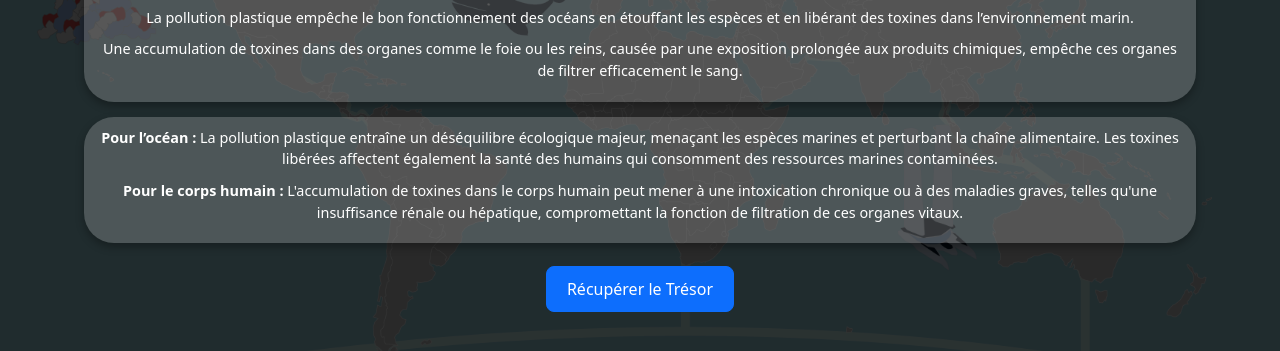
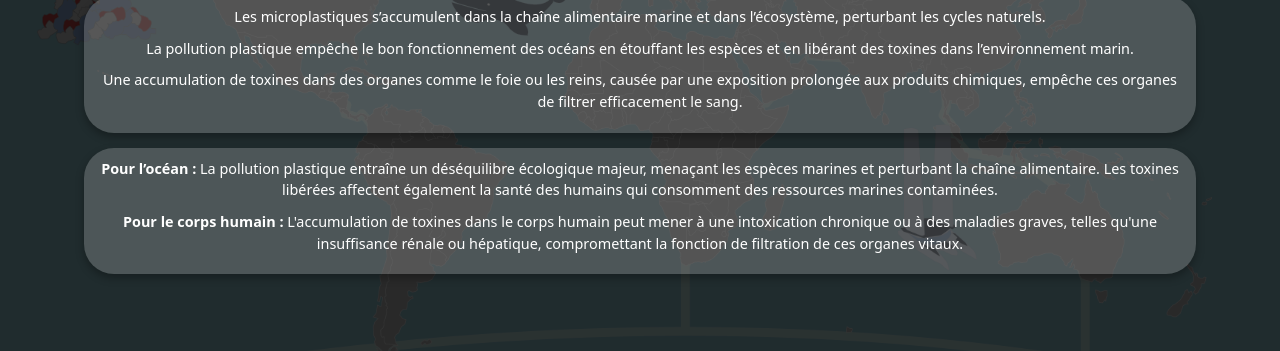
Before and after one commit to Eziearques/eziearques.github.io, a website built with webpack: page page_html/Pollution.html in a window 1280 px wide. Shown: the part 403-754 px from the top of the page. Built offline with nearby package versions, Linux system fonts and the light colour scheme.

Commit message:
Removed unnecessary button

```diff
--- a/page_html/Pollution.html
+++ b/page_html/Pollution.html
@@ -192,9 +192,6 @@
       <p><strong>Pour le corps humain :</strong> L'accumulation de toxines dans le corps humain peut mener à une intoxication chronique ou à des maladies graves, telles qu'une insuffisance rénale ou hépatique, compromettant la fonction de filtration de ces organes vitaux.</p>
     </div>
 
-    <div class="jumbotron justify-content-center text-center mt-auto p-2">
-      <button type="button" class="btn btn-primary btn-lg" href="/index.html">Récupérer le Trésor</button>
-    </div>
   </div>
 </div>
 <!-- /Background image -->
```
Also changed, not shown: page_html/Biodiversite.html (+0 -3 lines), page_html/Fievre_Blanchissement.html (+0 -3 lines), page_html/Glacier.html (+0 -2 lines), page_html/Muscle_Maree.html (+0 -3 lines), page_html/Plancton.html (+0 -6 lines), page_html/Squelette.html (+0 -3 lines), page_html/estomac.html (+0 -3 lines).
